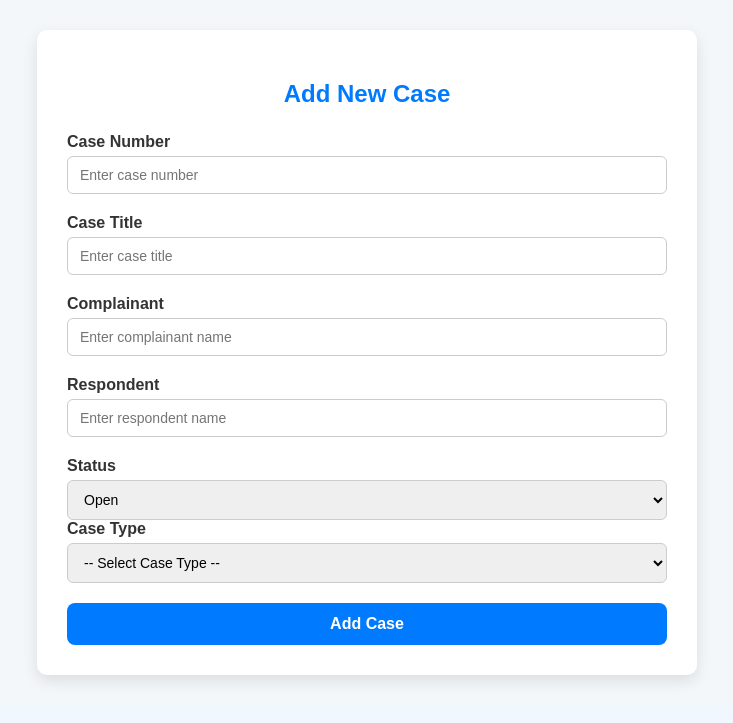
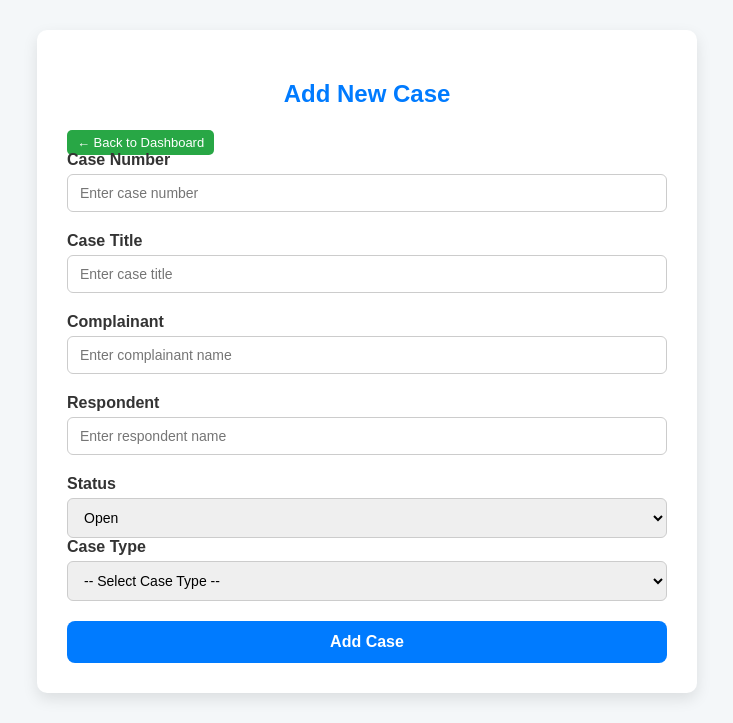
Before and after one commit to Tabique2/case-tracking-system, a Flask app: page /add-case in a window 1280 px wide. Shown: the part 118-841 px from the top of the page, without its empty margins (273-1006 px from the left). Before the commit the page ends 804 px from the top, so only its background shows below. Run offline with Flask 3, Linux system fonts and the light colour scheme; the visitor is signed in with stand-in values (Sample User, id 1).

Commit message:
improving datacase

```diff
--- a/templates/add_case.html
+++ b/templates/add_case.html
@@ -19,6 +19,10 @@
     <main class="container">
         <div class="form-card">
             <h2>Add New Case</h2>
+
+            <!-- Back button -->
+            <a href="{{ url_for('dashboard') }}" class="btn back-btn">← Back to Dashboard</a>
+
             <form method="POST" class="case-form">
                 <div class="form-group">
                     <label for="case_number">Case Number</label>
@@ -47,6 +51,7 @@
                         <option value="Pending">Pending</option>
                         <option value="Closed">Closed</option>
                     </select>
+
                     <label for="case_type">Case Type</label>
                     <select id="case_type" name="case_type" required>
                         <option value="">-- Select Case Type --</option>
@@ -56,13 +61,9 @@
                     </select>
                 </div>
 
-
                 <button type="submit" class="btn submit-btn">Add Case</button>
             </form>
         </div>
     </main>
-
-
-</div>
 </body>
 </html>
```
Lines whose indentation alone changed are shown as unchanged.
